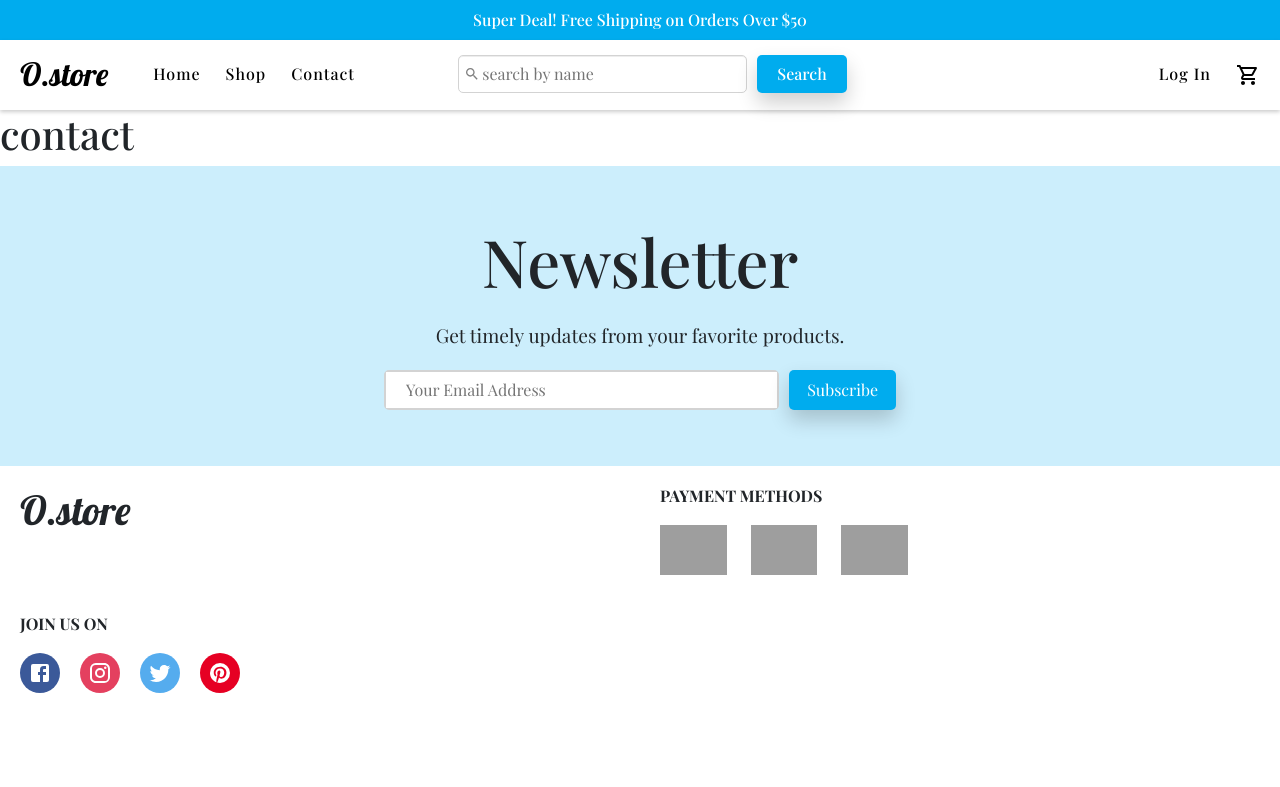
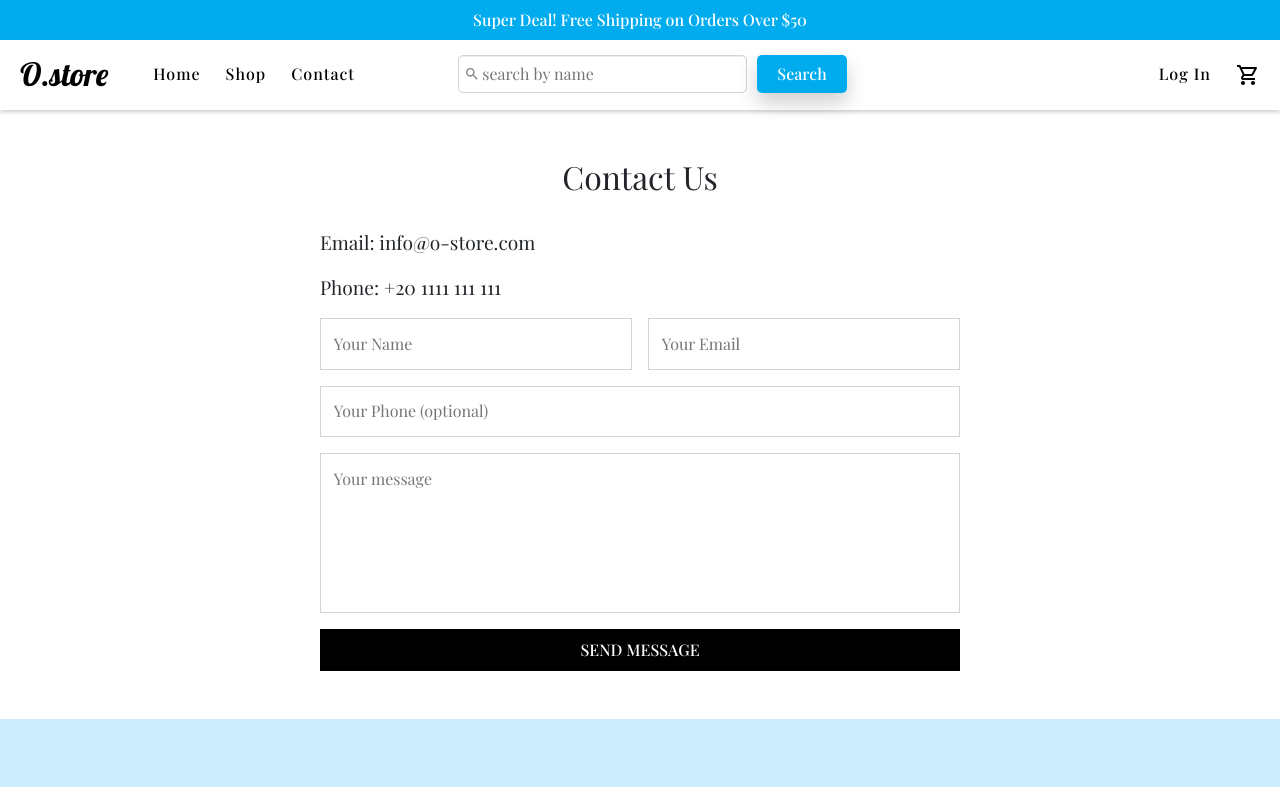
Before and after one commit to nethsaraLiyanage/CTSE-Assignment3-Frontend, a React (Create React App) app: page /contact in a window 1280 px wide. Shown: the top 787 px of the page. Built offline with nearby package versions, Linux system fonts and the light colour scheme; no server answers; grey boxes are pictures that could not be loaded.

Commit message:
contact-page

```diff
--- a/src/MainRoutes.jsx
+++ b/src/MainRoutes.jsx
@@ -8,10 +8,11 @@ import SearchPage from './pages/Search';
 import Login from './pages/user/Login';
 import Signup from './pages/user/Signup';
 import Cart from './pages/Cart';
+import Product from './pages/Product';
 import Checkout from './components/Checkout';
 import NewsLetter from './components/Newsletter';
 import Footer from './components/Footer';
-
+import Contact from './pages/Contact';
 const MainRoutes = () => {
   return (
     <Router>
@@ -20,13 +21,14 @@ const MainRoutes = () => {
         <Routes>
           <Route path="/" element={<Home />} />
           <Route path="/shop" element={<Shop />} />
+          {/* <Route path={`/product/${id}`} element={<Product  />} /> */}
           <Route path="/search" element={<SearchPage />} />
-          <Route path="/contact" element={<h1>contact</h1>} />
+          <Route path="/contact" element={<Contact />} />
           <Route path="/register" element={<Signup />} />
           <Route path="/login" element={<Login />} />
           <Route path="/cart" element={<Cart />} />
-          <Route path="/not-found" element={<h1>Not Found</h1>} />
-          <Route path="Checkout" element={<Checkout />} />
+          <Route path="/checkout" element={<Checkout />} />
+          <Route path='*'  element={<h1>Not Found</h1>} />
         </Routes>
         <NewsLetter />
         <Footer />
--- /dev/null
+++ b/src/pages/Contact.jsx
@@ -0,0 +1,86 @@
+import React from 'react'
+import styled from 'styled-components'
+const Contact = () => {
+  return (
+    <Container>
+     <Title>Contact Us</Title>
+     <Info>
+      <InfoText>Email: info@o-store.com</InfoText>
+      <InfoText>Phone: +20 1111 111 111</InfoText>
+     </Info>
+     <Form>
+      <Input type="text"
+       placeholder="Your Name"
+
+
+      />
+      <Input type="email"
+       placeholder="Your Email"
+
+
+      />
+      <Input type="phone"
+       placeholder="Your Phone (optional)"
+       width={'100%'}
+       className="full-width"
+
+      />
+      <TextArea placeholder='Your message'
+       />
+      <Button>Send Message</Button>
+     </Form>
+
+    </Container>
+  )
+}
+
+export default Contact
+const Container = styled.div`
+  display: flex;
+  flex-direction: column;
+  width: 50%;
+  margin: 3em auto;
+`
+const Title = styled.h2`
+  text-align: center;
+  font-weight: 400;
+  margin-bottom: 1em;
+`
+const Info = styled.div``
+const InfoText = styled.p`
+  font-size: 1.2em;
+`
+const Form = styled.form`
+  display: grid;
+  grid-template-columns: 1fr 1fr;
+  grid-gap: 1em;
+  .full-width{
+   grid-column: 1/3;
+  }
+`
+const Input = styled.input`
+  padding: 0.8em;
+  border: 0.5px solid lightgray;
+`
+
+const TextArea = styled.textarea`
+  grid-column: 1/3;
+  padding: 0.8em;
+  height: 10em;
+  resize: none;
+  border: 0.5px solid lightgray;
+`
+const Button = styled.button`
+  background-color: #000;
+  color: #fff;
+  padding:  8px 18px;
+  border: 1px solid #000;
+  font-weight: 500;
+  grid-column: 1/3;
+  text-transform: uppercase;
+  &:hover {
+    background-color: #fff;
+    color: #000;
+  }
+
+`
```
